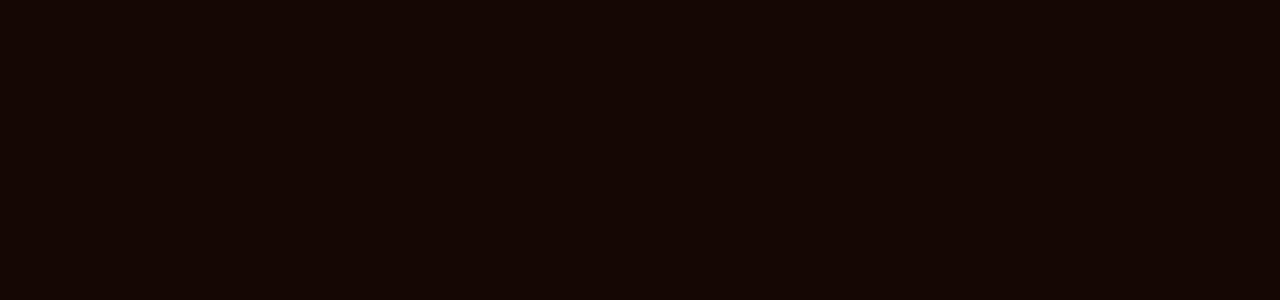
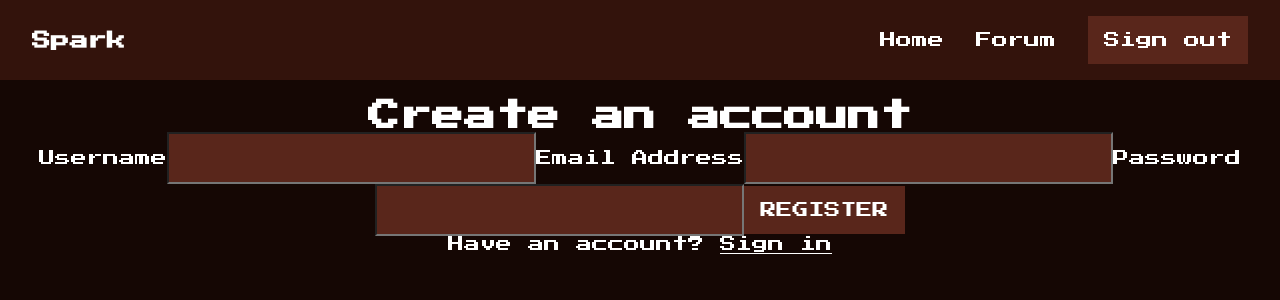
Before and after one commit to HU-EBP/site, a React (Create React App) app in the folder client/: page /register in a window 1280 px wide. Before the commit this address had no page. Shown: the top 300 px of the page. Built offline with nearby package versions, Linux system fonts and the light colour scheme.

Commit message:
Register en login werkt

```diff
--- a/client/src/components/Navbar.css
+++ b/client/src/components/Navbar.css
@@ -18,6 +18,7 @@
   width: 100%;
   z-index: 100;
   gap: 1rem;
+  top: 0;
 }
 
 nav {
--- a/client/src/components/Navbar.js
+++ b/client/src/components/Navbar.js
@@ -1,9 +1,29 @@
 import React from "react";
-import { BrowserRouter as Router, Route, Link } from "react-router-dom";
+import {
+  BrowserRouter as Router,
+  Route,
+  Link,
+  useNavigate,
+} from "react-router-dom";
 import "../components/Navbar.css";
+import "../index.css";
 import Forum from "../pages/Forum";
 
 function Navbar() {
+  const navigate = useNavigate();
+  const signOut = () => {
+    localStorage.removeItem("_id");
+    //👇🏻 redirects to the login page
+    navigate("/");
+  };
+
+  const isUserLoggedIn = () => {
+    if (localStorage.getItem("_id")) {
+      return true;
+    }
+    return false;
+  };
+
   return (
     <header>
       <h3>Spark</h3>
@@ -15,6 +35,11 @@
           <li>
             <Link to="/forum">Forum</Link>
           </li>
+          <li>
+            <button onClick={signOut}>
+              {isUserLoggedIn ? "Sign out" : "Sign in"}
+            </button>
+          </li>
         </ul>
       </nav>
     </header>
--- /dev/null
+++ b/client/src/components/forum.css
@@ -0,0 +1,7 @@
+.forum,
+.register,
+.login,
+.dashboard {
+  margin-top: 100px;
+  text-align: center;
+}
--- a/client/src/index.css
+++ b/client/src/index.css
@@ -97,3 +97,27 @@
   display: flex;
   flex-direction: column;
 }
+
+button {
+  background-color: var(--mainColorLight);
+  color: var(--textColor);
+  border: none;
+  padding: 1rem;
+  font-size: 1rem;
+  cursor: pointer;
+  transition: 0.3s;
+}
+
+button:hover {
+  background-color: var(--secondairyColor);
+  color: var(--textColor);
+}
+
+input {
+  background-color: var(--mainColorLight);
+  color: var(--textColor);
+  padding: 1rem;
+  font-size: 1rem;
+  cursor: pointer;
+  transition: 0.3s;
+}
--- a/client/src/index.js
+++ b/client/src/index.js
@@ -4,7 +4,10 @@
 import Layout from "./pages/Layout";
 import Home from "./pages/Home";
 import Forum from "./pages/Forum";
-import NoPage from "./pages/NoPage";
+import Replies from "./pages/Replies";
+import Register from "./pages/Register";
+import Login from "./pages/Login";
+import Dashboard from "./pages/Dashboard";
 
 export default function App() {
   return (
@@ -16,7 +19,10 @@
 
           <Route index element={<Home />} />
           <Route path="/forum" element={<Forum />} />
-          <Route path="/nopage" element={<NoPage />} />
+          <Route path="/register" element={<Register />} />
+          <Route path="/login" element={<Login />} />
+          <Route path="/forum/:slug" element={<Replies />} />
+          <Route path="/dashboard" element={<Dashboard />} />
         </Route>
 
       </Routes>
--- /dev/null
+++ b/client/src/pages/Dashboard.js
@@ -0,0 +1,11 @@
+import React from "react";
+
+function Dashboard() {
+  return (
+    <div className="dashboard">
+      <h1>Dashboard</h1>
+    </div>
+  );
+}
+
+export default Dashboard;
--- a/client/src/pages/Forum.js
+++ b/client/src/pages/Forum.js
@@ -1,7 +1,35 @@
-import React from "react";
+import React, { useState } from "react";
+import "../components/forum.css";
+import "../index.css";
 
-function Forum() {
-  return <h1>this is the forumpage</h1>;
-}
+const Forum = () => {
+  const [thread, setThread] = useState("");
+
+  const handleSubmit = (e) => {
+    e.preventDefault();
+    console.log({ thread });
+    setThread("");
+  };
+  return (
+    <>
+      <main className="forum">
+        <h2 className="forumTitle">Create a Thread</h2>
+        <form className="forumForm" onSubmit={handleSubmit}>
+          <div className="forum__container">
+            <label htmlFor="thread">Title / Description</label>
+            <input
+              type="text"
+              name="thread"
+              required
+              value={thread}
+              onChange={(e) => setThread(e.target.value)}
+            />
+          </div>
+          <button className="forumBtn">CREATE THREAD</button>
+        </form>
+      </main>
+    </>
+  );
+};
 
 export default Forum;
--- a/client/src/pages/Layout.js
+++ b/client/src/pages/Layout.js
@@ -5,7 +5,6 @@
 const Layout = () => {
   return (
     <>
-
       <Navbar />
 
       <Outlet />
--- /dev/null
+++ b/client/src/pages/Login.js
@@ -0,0 +1,72 @@
+import React, { useState } from "react";
+import { Link, useNavigate } from "react-router-dom";
+
+const Login = () => {
+  const [email, setEmail] = useState("");
+  const [password, setPassword] = useState("");
+
+  const handleSubmit = (e) => {
+    e.preventDefault();
+    loginUser();
+  };
+
+  //👇🏻 React Router's useNavigate hook
+  const navigate = useNavigate();
+
+  const loginUser = () => {
+    fetch("http://localhost:4000/api/login", {
+      method: "POST",
+      body: JSON.stringify({
+        email,
+        password,
+      }),
+      headers: {
+        "Content-Type": "application/json",
+      },
+    })
+      .then((res) => res.json())
+      .then((data) => {
+        if (data.error_message) {
+          alert(data.error_message);
+        } else {
+          alert(data.message);
+          navigate("/dashboard");
+          localStorage.setItem("_id", data.id);
+          setEmail("");
+          setPassword("");
+        }
+      })
+      .catch((err) => console.error(err));
+  };
+
+  return (
+    <main className="login">
+      <h1 className="loginTitle">Log into your account</h1>
+      <form className="loginForm" onSubmit={handleSubmit}>
+        <label htmlFor="email">Email Address</label>
+        <input
+          type="text"
+          name="email"
+          id="email"
+          required
+          value={email}
+          onChange={(e) => setEmail(e.target.value)}
+        />
+        <label htmlFor="password">Password</label>
+        <input
+          type="password"
+          name="password"
+          id="password"
+          required
+          value={password}
+          onChange={(e) => setPassword(e.target.value)}
+        />
+        <button className="loginBtn">SIGN IN</button>
+        <p>
+          Don't have an account? <Link to="/register">Create one</Link>
+        </p>
+      </form>
+    </main>
+  );
+};
+export default Login;
--- /dev/null
+++ b/client/src/pages/Register.js
@@ -0,0 +1,85 @@
+import React, { useState } from "react";
+import { Link, useNavigate } from "react-router-dom";
+
+const Register = () => {
+  const [username, setUsername] = useState("");
+  const [email, setEmail] = useState("");
+  const [password, setPassword] = useState("");
+
+  const handleSubmit = (e) => {
+    e.preventDefault();
+    //👇🏻 Triggers the function
+    signUp();
+    setEmail("");
+    setUsername("");
+    setPassword("");
+  };
+
+  //👇🏻 React Router's useNavigate hook
+  const navigate = useNavigate();
+
+  const signUp = () => {
+    fetch("http://localhost:4000/api/register", {
+      method: "POST",
+      body: JSON.stringify({
+        email,
+        password,
+        username,
+      }),
+      headers: {
+        "Content-Type": "application/json",
+      },
+    })
+      .then((res) => res.json())
+      .then((data) => {
+        if (data.error_message) {
+          alert(data.error_message);
+        } else {
+          alert("Account created successfully!");
+          navigate("/login");
+        }
+      })
+      .catch((err) => console.error(err));
+  };
+
+  return (
+    <main className="register">
+      <h1 className="registerTitle">Create an account</h1>
+      <form className="registerForm" onSubmit={handleSubmit}>
+        <label htmlFor="username">Username</label>
+        <input
+          type="text"
+          name="username"
+          id="username"
+          required
+          value={username}
+          onChange={(e) => setUsername(e.target.value)}
+        />
+        <label htmlFor="email">Email Address</label>
+        <input
+          type="text"
+          name="email"
+          id="email"
+          required
+          value={email}
+          onChange={(e) => setEmail(e.target.value)}
+        />
+        <label htmlFor="password">Password</label>
+        <input
+          type="password"
+          name="password"
+          id="password"
+          required
+          value={password}
+          onChange={(e) => setPassword(e.target.value)}
+        />
+        <button className="registerBtn">REGISTER</button>
+        <p>
+          Have an account? <Link to="/login">Sign in</Link>
+        </p>
+      </form>
+    </main>
+  );
+};
+
+export default Register;
--- /dev/null
+++ b/client/src/pages/Replies.js
@@ -0,0 +1,31 @@
+import React, { useState } from "react";
+
+const Replies = () => {
+  const [reply, setReply] = useState("");
+
+  const handleSubmitReply = (e) => {
+    e.preventDefault();
+    console.log({ reply });
+    setReply("");
+  };
+
+  return (
+    <main className="replies">
+      <form className="modal__content" onSubmit={handleSubmitReply}>
+        <label htmlFor="reply">Reply to the thread</label>
+        <textarea
+          rows={5}
+          value={reply}
+          onChange={(e) => setReply(e.target.value)}
+          type="text"
+          name="reply"
+          className="modalInput"
+        />
+
+        <button className="modalBtn">SEND</button>
+      </form>
+    </main>
+  );
+};
+
+export default Replies;
```
Also changed, not shown: client/src/App.js (+8 -0 lines), 1 other file (tests, documents, lock files or other folders).
